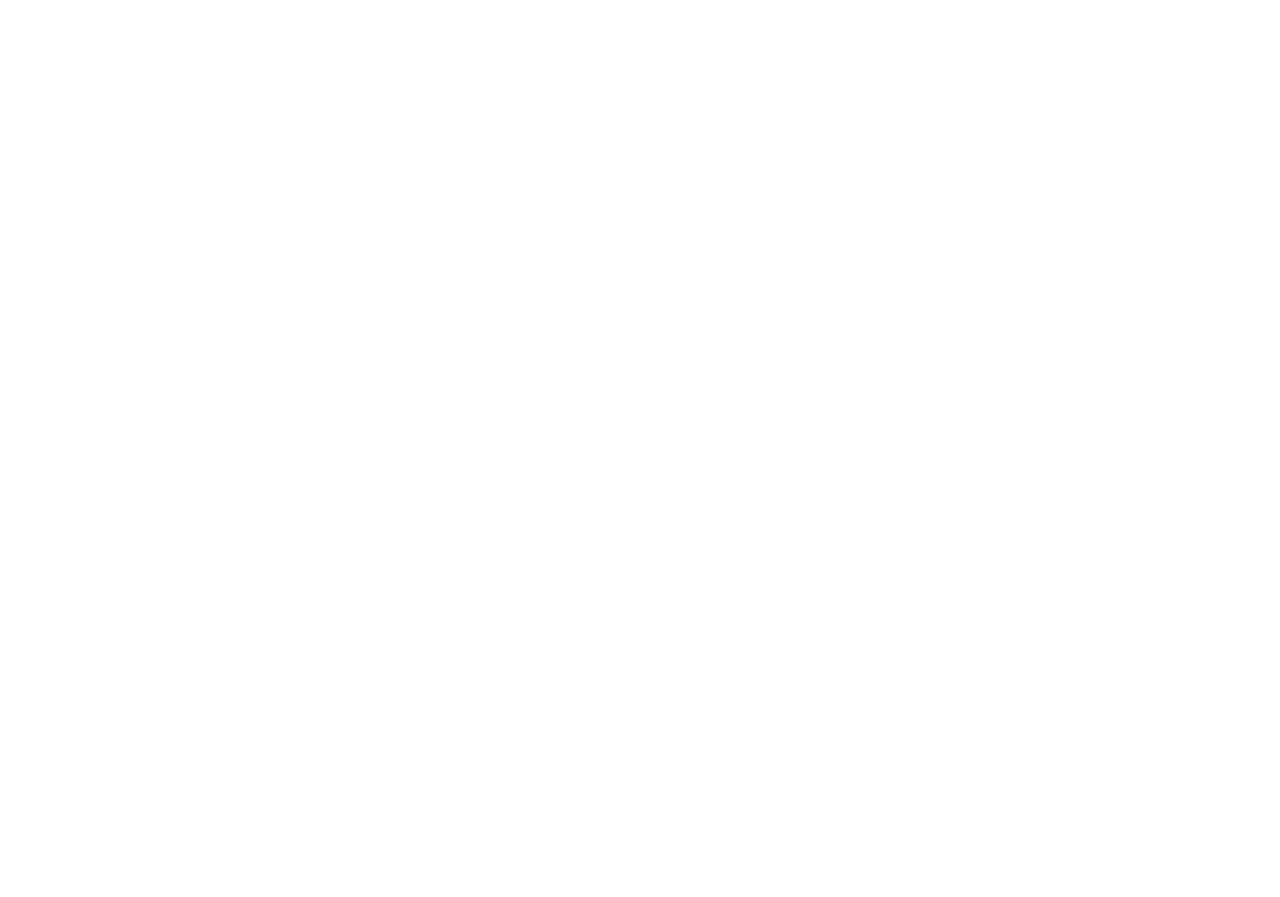
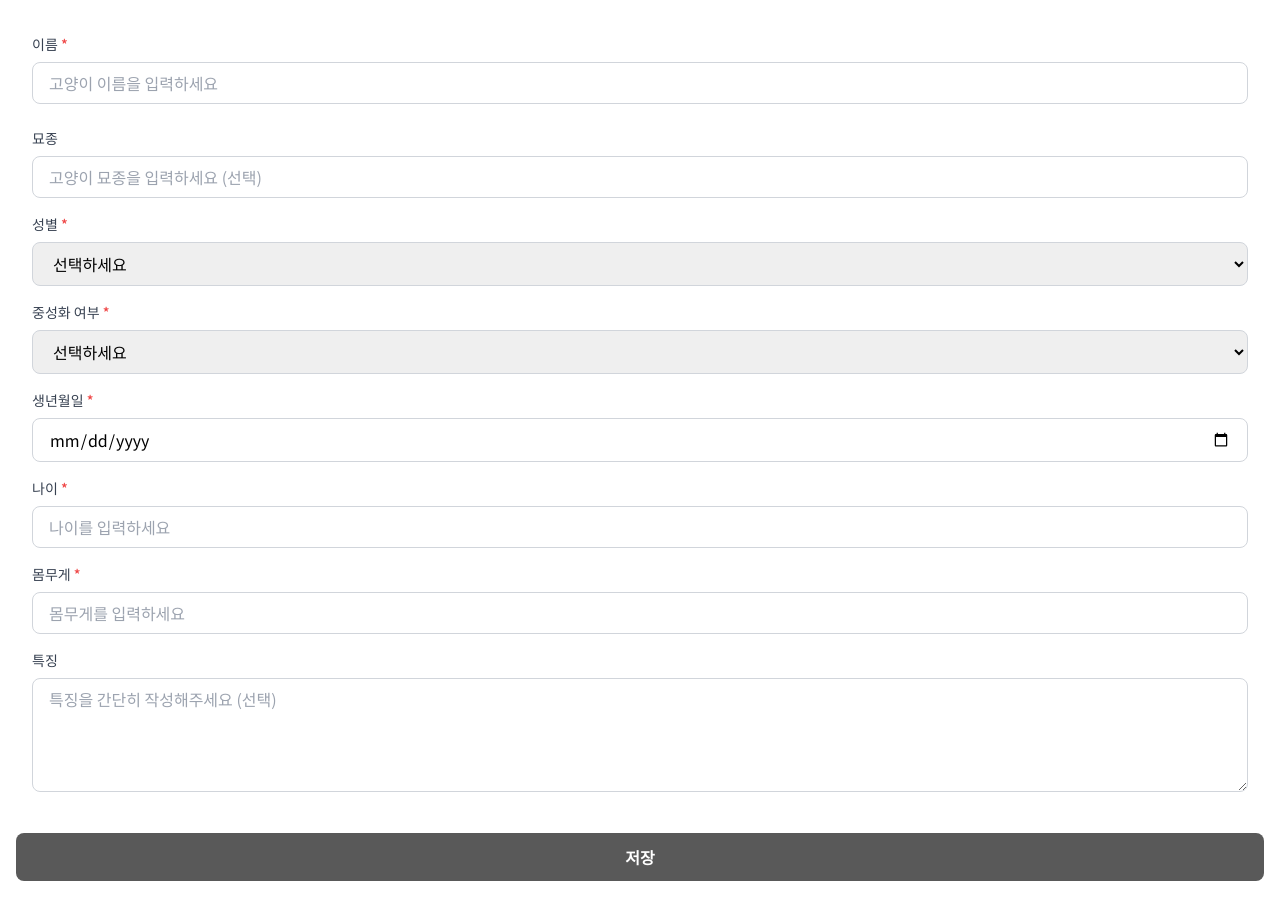
Before and after one commit to SSAFY12-B201/Myonitoring, a React (Vite) app in the folder frontend/myonitoring/: page /catinfoedit/1 in a window 1280 px wide. Before the commit this address had no page. Shown: the part 286-1183 px from the top of the page. Before the commit the page ends 800 px from the top, so only its background shows below. Built offline with nearby package versions, Linux system fonts and the light colour scheme.

Commit message:
[feat] CatInfoEdit APi TEST

```diff
--- a/frontend/myonitoring/dev-dist/sw.js
+++ b/frontend/myonitoring/dev-dist/sw.js
@@ -82,7 +82,7 @@
     "revision": "3ca0b8505b4bec776b69afdba2768812"
   }, {
     "url": "/index.html",
-    "revision": "0.k6d6tipm6v"
+    "revision": "0.rtgof6pkk4"
   }], {});
   workbox.cleanupOutdatedCaches();
   workbox.registerRoute(new workbox.NavigationRoute(workbox.createHandlerBoundToURL("/index.html"), {
--- a/frontend/myonitoring/src/App.tsx
+++ b/frontend/myonitoring/src/App.tsx
@@ -34,6 +34,7 @@
 // 기타 페이지
 import Notification from "./pages/Notification";
 import CatEyeInfo from "./pages/report/CatEyeInfo";
+import CatInfoEdit from "./pages/CatInfoEdit";
 
 const App: React.FC = () => {
   const [isLoading, setIsLoading] = useState(true); // 스플래쉬 화면 표시 여부
@@ -112,6 +113,7 @@
 
           {/* 기타 라우트 */}
           <Route path="/notification" element={<Notification />} />
+          <Route path="/catinfoedit/:id" element={<CatInfoEdit />} />
         </>
       )}
     </Routes>
--- /dev/null
+++ b/frontend/myonitoring/src/pages/CatInfoEdit.tsx
@@ -0,0 +1,266 @@
+import { useState } from "react";
+import { useAppDispatch, useAppSelector } from "../redux/hooks"; // 커스텀 훅 가져오기
+import { updateCatInfo } from "../redux/slices/catSlice"; // 고양이 정보 슬라이스
+import { useNavigate } from "react-router-dom";
+import Input from "../components/Input";
+import Header from "../components/Header";
+import WideButton from "../components/WideButton";
+import ExceptTopContentSection from "../components/ExceptTopContentSection";
+import infoCat from "../assets/images/info_cat.png";
+
+const CatInfoEdit = () => {
+  const dispatch = useAppDispatch();
+  const navigate = useNavigate();
+
+  // Redux 상태 가져오기
+  const catInfo = useAppSelector((state) => state.cat);
+
+  // 상태 관리: 각 필드의 오류 여부
+  const [errors, setErrors] = useState({
+    name: false,
+    breed: false,
+    gender: false,
+    neutered: false,
+    birthdate: false,
+    age: false,
+    weight: false,
+    characteristics: false,
+  });
+  const handleNext = () => {
+    // 각 필드의 오류 상태 업데이트
+    const newErrors = {
+      name: !catInfo.name,
+      breed: false, // 선택 항목
+      gender: !catInfo.gender,
+      neutered: !catInfo.neutered,
+      birthdate: !catInfo.birthdate,
+      age: catInfo.age === null || catInfo.age <= 0, // 나이는 필수이고 0 이상이어야 함
+      weight: catInfo.weight === null || catInfo.weight <= 0, // 몸무게 필수이고 0 이상이어야 함
+      characteristics: false, // 선택 항목
+    };
+    setErrors(newErrors);
+
+    // 하나라도 비어 있으면 진행 중단
+    if (Object.values(newErrors).some((error) => error)) {
+      return;
+    }
+
+    navigate("/home");
+  };
+
+  return (
+    <div className="min-h-screen bg-white flex flex-col overflow-y-auto">
+      {/* 상단 헤더 */}
+      <Header title="고양이 정보 수정" onBack={() => navigate(-1)} />
+
+      <ExceptTopContentSection>
+        <div>
+          <h2 className="text-lg font-semibold mb-2">
+            반려묘의 정보를 입력해주세요.
+          </h2>
+          <p className="text-xs text-gray-400 mb-6">
+            모든 필수 정보를 입력해주세요.
+          </p>
+
+          {/* 이미지 업로드 */}
+          <div className="flex justify-center mb-4">
+            <div className="relative">
+              {catInfo.image ? (
+                <img
+                  src={catInfo.image}
+                  alt="고양이"
+                  className="w-32 h-32 rounded-full object-cover"
+                />
+              ) : (
+                <img
+                  src={infoCat}
+                  alt="로고 고양이 옆 사진 아이콘"
+                  className="w-32 h-32 object-cover"
+                />
+              )}
+              <input
+                type="file"
+                accept="image/*"
+                onChange={(event) => {
+                  const file = event.target.files?.[0];
+                  if (!file) return;
+
+                  const reader = new FileReader();
+                  reader.onloadend = () => {
+                    dispatch(updateCatInfo({ image: reader.result as string }));
+                  };
+                  reader.readAsDataURL(file);
+                }}
+                className="absolute inset-0 opacity-0 cursor-pointer"
+              />
+            </div>
+          </div>
+
+          {/* 입력 폼 */}
+          <form className="pt-5 space-y-4">
+            {/* 이름 입력 */}
+            <Input
+              label={
+                <>
+                  이름<span className="text-red-500"> *</span>
+                </>
+              }
+              type="text"
+              value={catInfo.name || ""}
+              onChange={(value) => {
+                dispatch(updateCatInfo({ name: value }));
+                setErrors({ ...errors, name: false });
+              }}
+              placeholder="고양이 이름을 입력하세요"
+              error={errors.name}
+              errorMessage="이름을 입력해주세요."
+            />
+
+            {/* 묘종 입력 */}
+            <Input
+              label="묘종"
+              type="text"
+              value={catInfo.breed || ""}
+              onChange={(value) => {
+                dispatch(updateCatInfo({ breed: value }));
+                setErrors({ ...errors, breed: false });
+              }}
+              placeholder="고양이 묘종을 입력하세요 (선택)"
+            />
+
+            {/* 성별 입력 */}
+            <Input
+              label={
+                <>
+                  성별<span className="text-red-500"> *</span>
+                </>
+              }
+              type="select"
+              value={catInfo.gender || ""}
+              onChange={(value) => {
+                if (value === "남아" || value === "여아") {
+                  dispatch(updateCatInfo({ gender: value })); // Redux 상태 업데이트
+                  setErrors({ ...errors, gender: false });
+                }
+              }}
+              options={["남아", "여아"]}
+              error={errors.gender}
+              errorMessage="성별을 선택해주세요."
+            />
+
+            {/* 중성화 여부 */}
+            <Input
+              label={
+                <>
+                  중성화 여부<span className="text-red-500"> *</span>
+                </>
+              }
+              type="select"
+              value={catInfo.neutered || ""}
+              onChange={(value) => {
+                if (value === "중성화 전" || value === "중성화 완료") {
+                  dispatch(updateCatInfo({ neutered: value })); // Redux 상태 업데이트
+                  setErrors({ ...errors, neutered: false });
+                }
+              }}
+              options={["중성화 전", "중성화 완료"]}
+              error={errors.neutered}
+              errorMessage="중성화 여부를 선택해주세요."
+            />
+
+            {/* 생년월일 입력 */}
+            <Input
+              label={
+                <>
+                  생년월일<span className="text-red-500"> *</span>
+                </>
+              }
+              type="date"
+              value={catInfo.birthdate || ""}
+              onChange={(value) => {
+                dispatch(updateCatInfo({ birthdate: value }));
+                setErrors({ ...errors, birthdate: false });
+              }}
+              error={errors.birthdate}
+              errorMessage="생년월일을 입력해주세요."
+            />
+
+            {/* 나이 입력 */}
+            <Input
+              label={
+                <>
+                  나이<span className="text-red-500"> *</span>
+                </>
+              }
+              type="number"
+              value={catInfo.age?.toString() || ""}
+              onChange={(value) => {
+                const parsedValue = parseInt(value, 10);
+                dispatch(
+                  updateCatInfo({
+                    age: isNaN(parsedValue) ? null : parsedValue,
+                  })
+                );
+                setErrors({ ...errors, age: false });
+              }}
+              placeholder="나이를 입력하세요"
+              error={errors.age}
+              errorMessage="유효한 나이를 입력해주세요."
+            />
+
+            {/* 몸무게 입력 */}
+            <Input
+              label={
+                <>
+                  몸무게<span className="text-red-500"> *</span>
+                </>
+              }
+              type="number"
+              value={catInfo.weight?.toString() || ""}
+              onChange={(value) => {
+                const parsedValue = parseFloat(value);
+                dispatch(
+                  updateCatInfo({
+                    weight: isNaN(parsedValue) ? null : parsedValue,
+                  })
+                );
+                setErrors({ ...errors, weight: false });
+              }}
+              placeholder="몸무게를 입력하세요"
+              error={errors.weight}
+              errorMessage="유효한 몸무게를 입력해주세요."
+            />
+
+            {/* 특징 입력 */}
+            <Input
+              label="특징"
+              type="textarea"
+              value={catInfo.characteristics || ""}
+              onChange={(value) => {
+                dispatch(updateCatInfo({ characteristics: value }));
+                setErrors({ ...errors, characteristics: false });
+              }}
+              placeholder="특징을 간단히 작성해주세요 (선택)"
+            />
+          </form>
+        </div>
+      </ExceptTopContentSection>
+
+      {/* 하단 버튼 */}
+      <footer className="sticky bottom-0 left-0 w-full p-4 bg-white">
+        <WideButton
+          text="저장"
+          onClick={handleNext}
+          bgColor={
+            Object.values(errors).some((error) => error)
+              ? "bg-lightGray cursor-not-allowed"
+              : "bg-darkGray"
+          }
+          textColor="text-white"
+        />
+      </footer>
+    </div>
+  );
+};
+
+export default CatInfoEdit;
--- a/frontend/myonitoring/src/pages/Home.tsx
+++ b/frontend/myonitoring/src/pages/Home.tsx
@@ -39,7 +39,7 @@
         setLoading(true); // 로딩 시작
         const response = await axios.get(`/api/main/${selectedCatId}?day=${today}`, {
           headers: {
-            Authorization: `Bearer eyJhbGciOiJIUzUxMiJ9.eyJzdWIiOiJhZG1pbkBteWFpY3Jvc29mdC5jb20iLCJpZCI6MSwicm9sZSI6IkFETUlOIiwiYXV0aG9yaXRpZXMiOlsiUk9MRV9BRE1JTiJdLCJpYXQiOjE3MzkyNjM0MDYsImV4cCI6MTc3MDc5OTQwNn0.uVXCsK07btSGZWOw2V0lEzcTF3lvXAa1CYClcUCm9CTQz9jJiBAjOIfxV2WJ4eUikVHQDGd98xegCer8muBDpw`, // 실제 토큰 값 입력
+            Authorization: `Bearer eyJhbGciOiJIUzUxMiJ9.eyJzdWIiOiJhZG1pbkBteWFpY3Jvc29mdC5jb20iLCJpZCI6MSwicm9sZSI6IkFETUlOIiwiYXV0aG9yaXRpZXMiOlsiUk9MRV9BRE1JTiJdLCJpYXQiOjE3MzkyNDU3NDksImV4cCI6MTc3MDc4MTc0OX0.Yr_U3xrz-WcyKL4xVzcKlWeooWS3AG0BU7-kYyyvD1vAJOzoYD3IeVOrLYeueyxGLuHNGutMP2448VOf0rj-xg`, // 실제 토큰 값 입력
             Accept: "application/json",
           },
         });
--- a/frontend/myonitoring/src/pages/mypage/Mypage.tsx
+++ b/frontend/myonitoring/src/pages/mypage/Mypage.tsx
@@ -1,4 +1,3 @@
-import React from "react";
 import { FaCog, FaFileAlt, FaChevronRight } from "react-icons/fa"; // react-icons에서 아이콘 가져오기
 import { useNavigate } from "react-router-dom"; // 페이지 이동을 위한 useNavigate 훅
 import Header from "../../components/Header";
--- a/frontend/myonitoring/src/pages/report/CatEyeInfo.tsx
+++ b/frontend/myonitoring/src/pages/report/CatEyeInfo.tsx
@@ -49,7 +49,7 @@
           `/api/eye/${selectedCatId}/detail?day=2025-02-08`,
           {
             headers: {
-              Authorization: `Bearer eyJhbGciOiJIUzUxMiJ9.eyJzdWIiOiJhZG1pbkBteWFpY3Jvc29mdC5jb20iLCJpZCI6MSwicm9sZSI6IkFETUlOIiwiYXV0aG9yaXRpZXMiOlsiUk9MRV9BRE1JTiJdLCJpYXQiOjE3MzkyNjM0MDYsImV4cCI6MTc3MDc5OTQwNn0.uVXCsK07btSGZWOw2V0lEzcTF3lvXAa1CYClcUCm9CTQz9jJiBAjOIfxV2WJ4eUikVHQDGd98xegCer8muBDpw`, // 실제 토큰 값 입력
+              Authorization: `Bearer eyJhbGciOiJIUzUxMiJ9.eyJzdWIiOiJhZG1pbkBteWFpY3Jvc29mdC5jb20iLCJpZCI6MSwicm9sZSI6IkFETUlOIiwiYXV0aG9yaXRpZXMiOlsiUk9MRV9BRE1JTiJdLCJpYXQiOjE3MzkyNDU3NDksImV4cCI6MTc3MDc4MTc0OX0.Yr_U3xrz-WcyKL4xVzcKlWeooWS3AG0BU7-kYyyvD1vAJOzoYD3IeVOrLYeueyxGLuHNGutMP2448VOf0rj-xg`, // 실제 토큰 값 입력
               Accept: "application/json", // JSON 응답 명시
             },
           }
```
Also changed, not shown: frontend/myonitoring/src/components/TopBar.tsx (+4 -3 lines).
